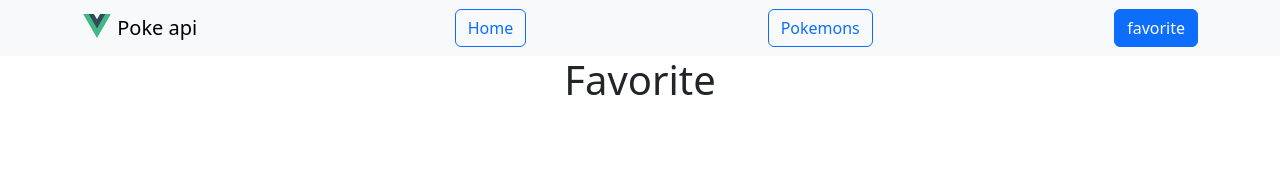
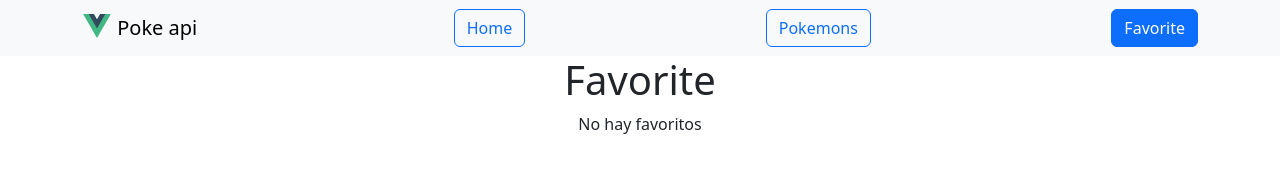
Before and after one commit to COLADOXD/Vue-router, a Vue app: page /favorite in a window 1280 px wide. Shown: the top 186 px of the page. Built offline with nearby package versions, Linux system fonts and the light colour scheme.

Commit message:
98. Agregar favoritos

```diff
--- a/src/App.vue
+++ b/src/App.vue
@@ -11,7 +11,7 @@ import { RouterLink, RouterView } from 'vue-router'
       </router-link>
       <router-link class="btn btn-outline-primary" to="/">Home</router-link>
       <router-link class="btn btn-outline-primary" to="/pokemon">Pokemons</router-link>
-      <router-link class="btn btn-outline-primary" to="/favorite">favorite</router-link>
+      <router-link class="btn btn-outline-primary" to="/favorite">Favorite</router-link>
     </div>
   </nav>
   <div class="container text-center">
--- a/src/router/index.js
+++ b/src/router/index.js
@@ -26,8 +26,8 @@ const router = createRouter({
       component: () => import("@/views/PokeView.vue"),
     },
     {
-      path: "/Favorite",
-      name: "Favorite",
+      path: "/favorite",
+      name: "favorite",
       component: () => import("@/views/FavoriteView.vue"),
     },
     {
--- /dev/null
+++ b/src/stores/favorite.js
@@ -0,0 +1,15 @@
+import { defineStore } from "pinia";
+import { ref } from "vue";
+
+export const useFavoriteStore = defineStore("favorite", () => {
+  const favorites = ref([]);
+
+  const addFavorite = (poke) => {
+    favorites.value.push(poke);
+  };
+
+  return {
+    favorites,
+    addFavorite,
+  };
+});
--- a/src/views/FavoriteView.vue
+++ b/src/views/FavoriteView.vue
@@ -1,6 +1,16 @@
 <script setup>
+import { useFavoriteStore } from "@/stores/favorite";
+import { storeToRefs } from 'pinia';
+
+const { favorites } = storeToRefs(useFavoriteStore());
 </script>
 
 <template>
     <h1>Favorite</h1>
+    <div v-if="favorites !== 0">
+        No hay favoritos
+    </div>
+    <ul v-else>
+        <li v-for="(favorite) in favorites" :key="favorite.id">{{ favorite.name }}</li>
+    </ul>
 </template>
--- a/src/views/HomeView.vue
+++ b/src/views/HomeView.vue
@@ -1,6 +1,6 @@
 <script setup>
 import { storeToRefs } from 'pinia';
-import { useCounterStore } from '../stores/counter';
+import { useCounterStore } from '@/stores/counter';
 
 const { increment } = useCounterStore()
 // storeToRefs se utiliza con valores reactivos y computados
--- a/src/views/PokeView.vue
+++ b/src/views/PokeView.vue
@@ -1,7 +1,9 @@
 <script setup>
 import { useRoute, useRouter } from "vue-router";
 import { userGetData } from "@/composables/getData"
+import { useFavoriteStore } from "@/stores/favorite";
 
+const { addFavorite } = useFavoriteStore();
 const { data, getData, loading, error } = userGetData();
 
 const route = useRoute();
@@ -12,7 +14,6 @@ const back = () => {
 };
 
 getData(`https://pokeapi.co/api/v2/pokemon/${route.params.name}`)
-console.log(data);
 </script>
 
 <template>
@@ -29,8 +30,9 @@ console.log(data);
         <div v-if="data">
             <img :src="data.sprites?.front_default" alt="" />
             <h1>Poke: {{ $route.params.name }}</h1>
+            <button @click="addFavorite(data)" class="btn btn-primary mb-2">add Favorite</button>
         </div>
         <h1 v-else>Pokemon no encontrado...</h1>
-        <button @click="back()">Volver al listado</button>
+        <button @click="back()">Volver</button>
     </div>
 </template>
```
